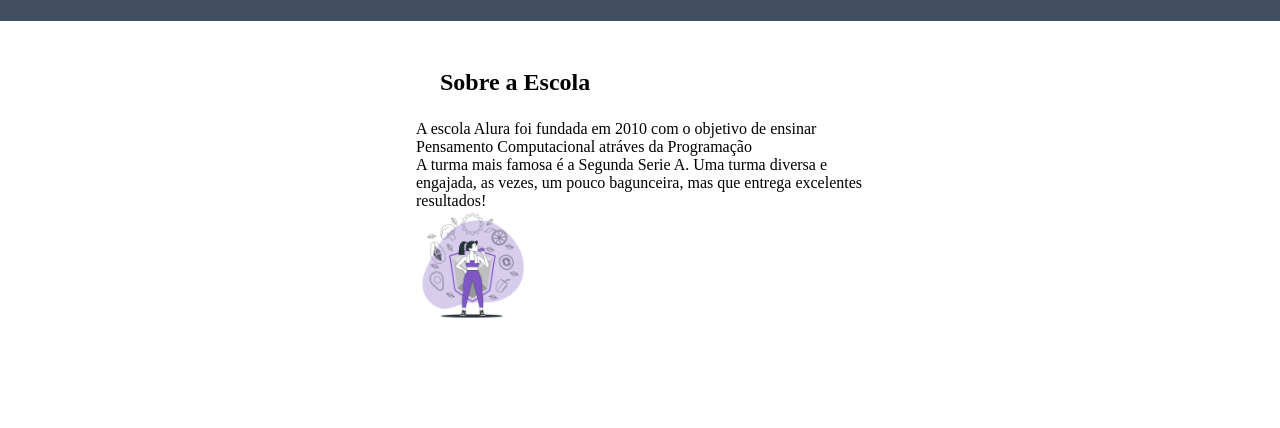
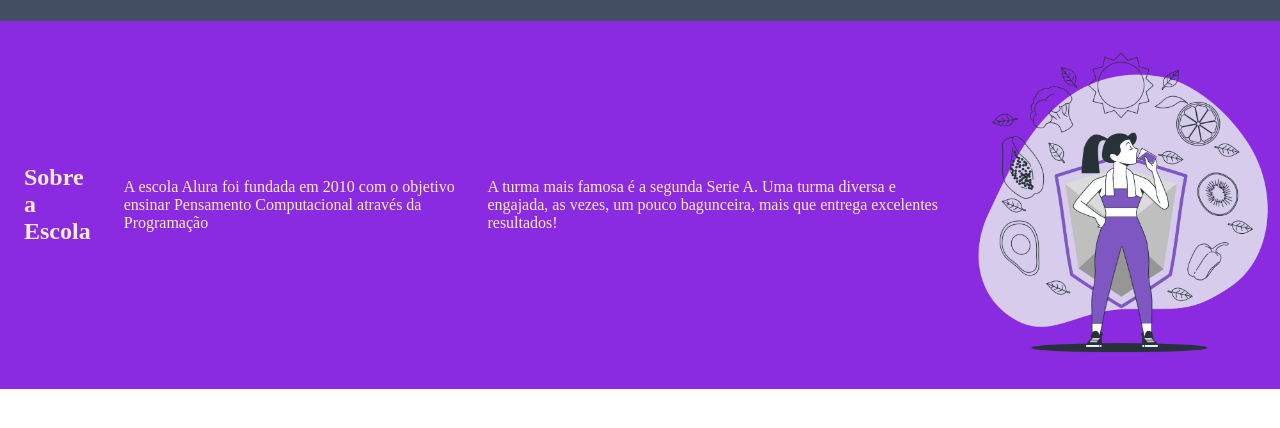
Before and after one commit to isabellecruzz/site-turma-criativa, a plain HTML site: page index.html in a window 1280 px wide. Shown: the part 86-514 px from the top of the page. Drawn offline with Linux system fonts and the light colour scheme.

Commit message:
Add files via upload

```diff
--- a/index.html
+++ b/index.html
@@ -15,13 +15,11 @@
         </ul>
     </header>
     <section class="escola">
-        <div class="escola-div-conteudo">
-            <h2 class="escola-titulo">Sobre a Escola</h2>
-            <p class="escola-texto-um"> A escola Alura foi fundada em 2010 com o objetivo de ensinar Pensamento Computacional atráves da Programação</p>
-            <p class="escola-texto-dois">A turma mais famosa é a Segunda Serie A. Uma turma diversa e engajada, as vezes, um pouco bagunceira, mas que entrega excelentes resultados!</p>
-            <img class="escola-imagem" src="Boost your immune system-bro.png" alt="atleta">
-        </div>
+        <h2 class="escola-titulo"> Sobre a Escola</h2>
+        <p class="escola-titulo-um"> A escola Alura foi fundada em 2010 com o objetivo ensinar Pensamento Computacional através da Programação</p>
+        <p class="escola-titulo-dois"> A turma mais famosa é a segunda Serie A. Uma turma diversa e engajada, as vezes, um pouco bagunceira, mais que entrega excelentes resultados! </p>
+        <img class="escola-img" src="Boost your immune system-bro.png" alt="atleta">
+    </section>
 
-    </section>
 </body>
 </html>
--- a/style.css
+++ b/style.css
@@ -21,15 +21,12 @@
     margin: 0 16px;
     font-size: 24px;
 }
-
-.escola-imagem{
-    width: 25%;
+.escola-img{
+ width: 25%;
 }
-
-
 .escola{
-    background-color: (#424e61) (#4EbfE9);
-    color: rgb(0, 0, 0);
+    background-color: blueviolet;
+    color: antiquewhite;
     display: flex;
     align-items: center;
     justify-content: center;
```
